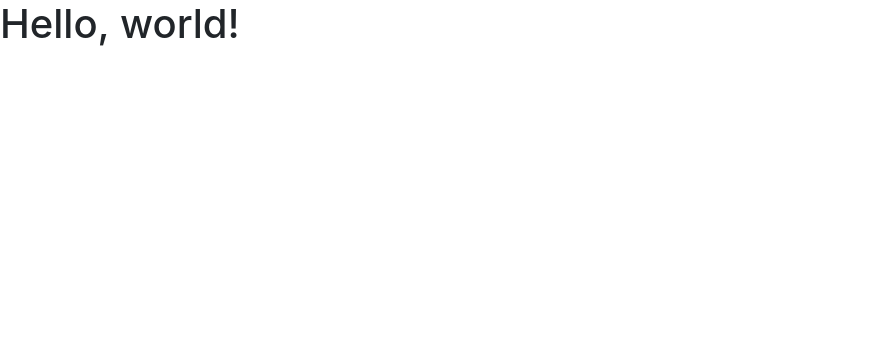
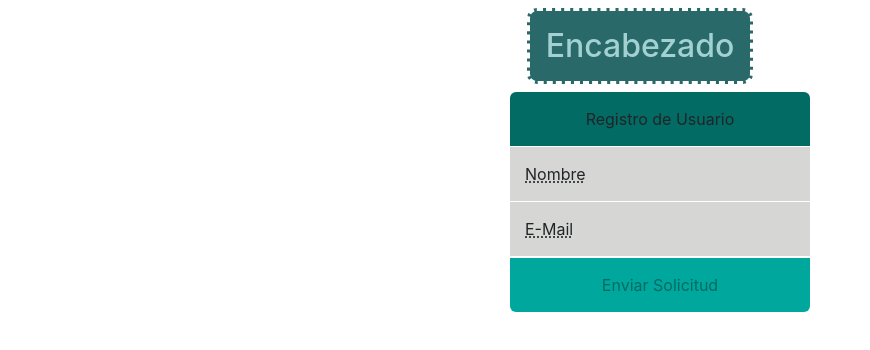
Before and after one commit to gustavoguerrero/hoteles, a website: page index.html in a window 1280 px wide. Shown: the whole page, without its empty margins (0-870 px from the left). Drawn offline with nearby package versions, Linux system fonts and the light colour scheme.

Commit message:
agrego diseño formulario y header de prueba con css

```diff
--- /dev/null
+++ b/estilos.css
@@ -0,0 +1,70 @@
+.encabezado{
+	color: rgb(163,209,209);
+	background: #296969;
+	display: inline-block;
+	padding: 0.5em;
+	border-radius: 10px 10px 10px 10px;
+	border: 3px dashed white;
+}
+
+@font-face {
+	font-family: "arial", "veredana";
+}
+
+ul{
+	list-style-type: none;
+}
+
+li{
+	background:;
+	color:;
+	width:300px;
+	padding: 15px;
+	list-style: none;
+}
+
+#registro{
+	background: #026b64;
+	border-radius: 6px 6px 0px 0px;
+	font-color: white;
+	border-bottom: 1px solid white;
+	text-align: center;
+}
+
+#campos{
+	background: #d6d6d4;
+	border-bottom: 1px solid white;
+	cursor: text;
+	text-align: left;
+
+}
+
+abbr{
+	text-decoration: none;
+}
+
+#enviar{
+	text-align: center;
+	background: #00a79d;
+	color: #026b64;
+	border-top: 1px solid white;
+	border-radius: 0px 0px 6px 6px;
+	cursor: pointer;
+}
+
+.imagen{
+	width: 500px;
+	margin-bottom: 1000px;
+	font-family: Veredana;
+	font-size:25px;
+	border-radius: 8px;
+	background: #157370;
+	margin-top: 50px;
+	color:rgb(132,224,221);
+	padding: 20px;
+}
+
+.imagen:hover{
+	color: #157370;
+	background: rgb(132,224,221);
+}
--- a/index.html
+++ b/index.html
@@ -4,14 +4,29 @@
     <!-- Required meta tags -->
     <meta charset="utf-8">
     <meta name="viewport" content="width=device-width, initial-scale=1, shrink-to-fit=no">
-
+    <link rel="stylesheet" href="estilos.css">
     <!-- Bootstrap CSS -->
     <link rel="stylesheet" href="node_modules/bootstrap/dist/css/bootstrap.min.css">
 
     <title>Hello, world!</title>
   </head>
   <body>
-    <h1>Hello, world!</h1>
+    <header>
+			<center><h1></h1>
+			<h2 class="encabezado">Encabezado</h2>
+			</center>
+			<!--<h6>texto</h6>-->
+	</header>
+	<section>
+		<center>
+			<ul>
+				<li id="registro">Registro de Usuario</li>
+				<li id="campos"><abbr title="Nombre">Nombre</abbr></li>
+				<li id="campos"><abbr title="E-Mail">E-Mail</abbr></li>
+				<li id="enviar">Enviar Solicitud</li>
+			</ul>
+		</center>
+	</section>
 
     <!-- Optional JavaScript -->
     <!-- jQuery first, then Popper.js, then Bootstrap JS -->
```
